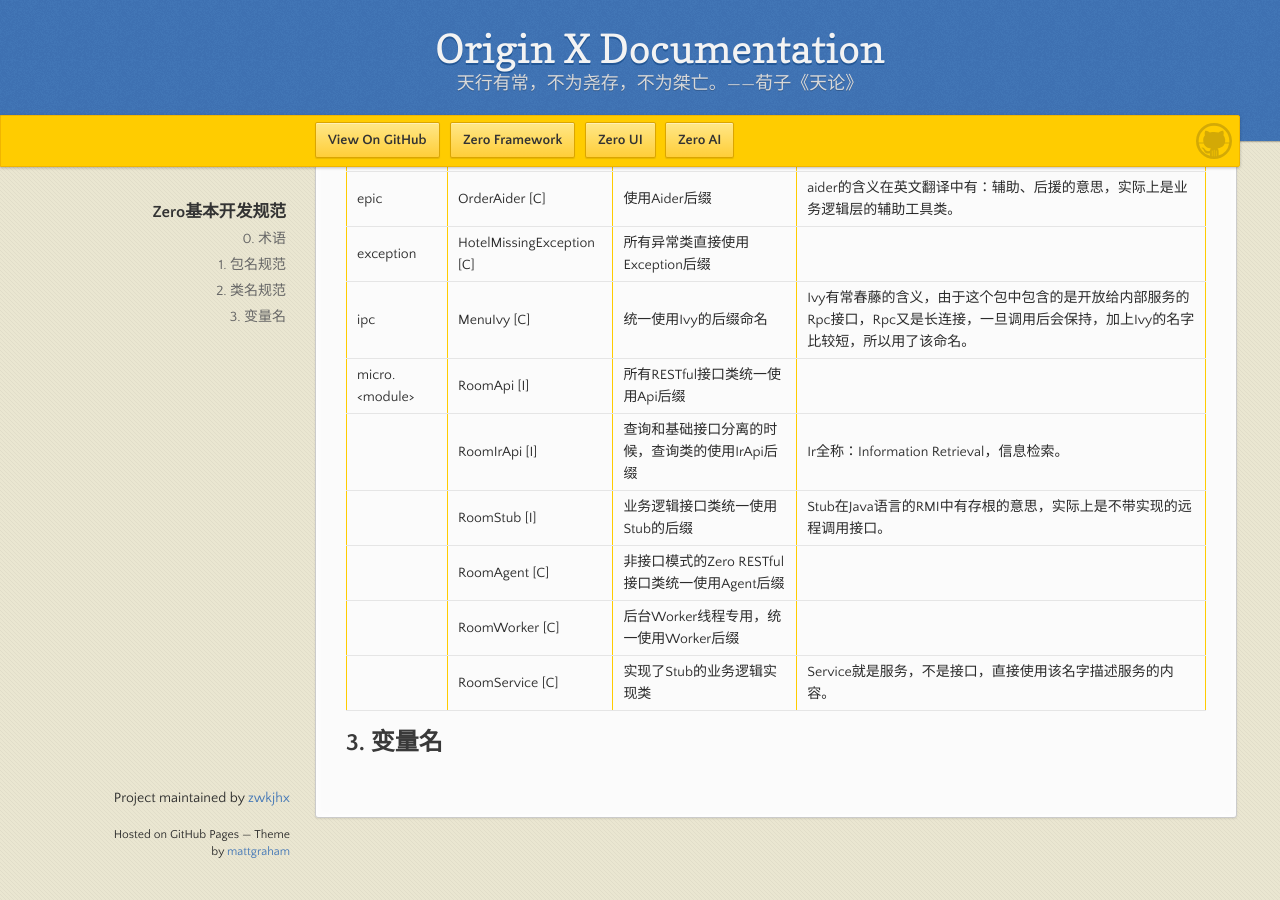
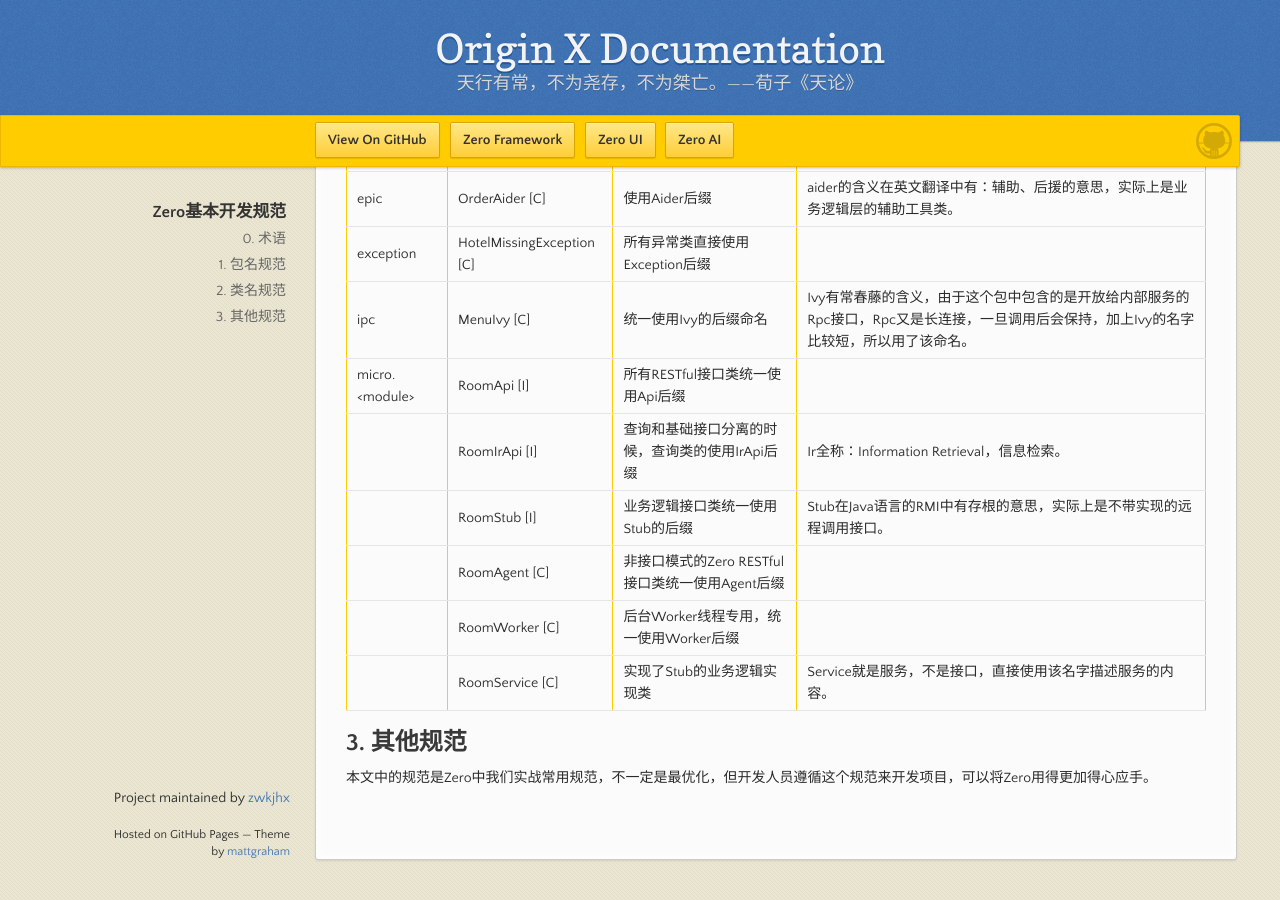
Before and after one commit to zwkjhx/ox-doc, a Jekyll site: the page built from specification/1-zerogui-fan/spc-001-zeroji-ben-kai-fa-gui-fan.md, in a window 1280 px wide and 900 px high, scrolled down 928 px. Built offline with Jekyll 4.4.1, drawn with Linux system fonts in a browser that asks for light colours; our own code applies the rules of GitHub Pages for plain Markdown files; before the commit the page ends 1786 px from its top, so only the background shows below that.

Commit message:
Updates specification/1-zerogui-fan/spc-001-zeroji-ben-kai-fa-gui-fan.md
Auto commit by GitBook Editor

```diff
--- a/specification/1-zerogui-fan/spc-001-zeroji-ben-kai-fa-gui-fan.md
+++ b/specification/1-zerogui-fan/spc-001-zeroji-ben-kai-fa-gui-fan.md
@@ -39,4 +39,6 @@
 |  | RoomWorker \[C\] | 后台Worker线程专用，统一使用Worker后缀 |  |
 |  | RoomService \[C\] | 实现了Stub的业务逻辑实现类 | Service就是服务，不是接口，直接使用该名字描述服务的内容。 |
 
-## 3. 变量名
+## 3. 其他规范
+
+本文中的规范是Zero中我们实战常用规范，不一定是最优化，但开发人员遵循这个规范来开发项目，可以将Zero用得更加得心应手。
```
